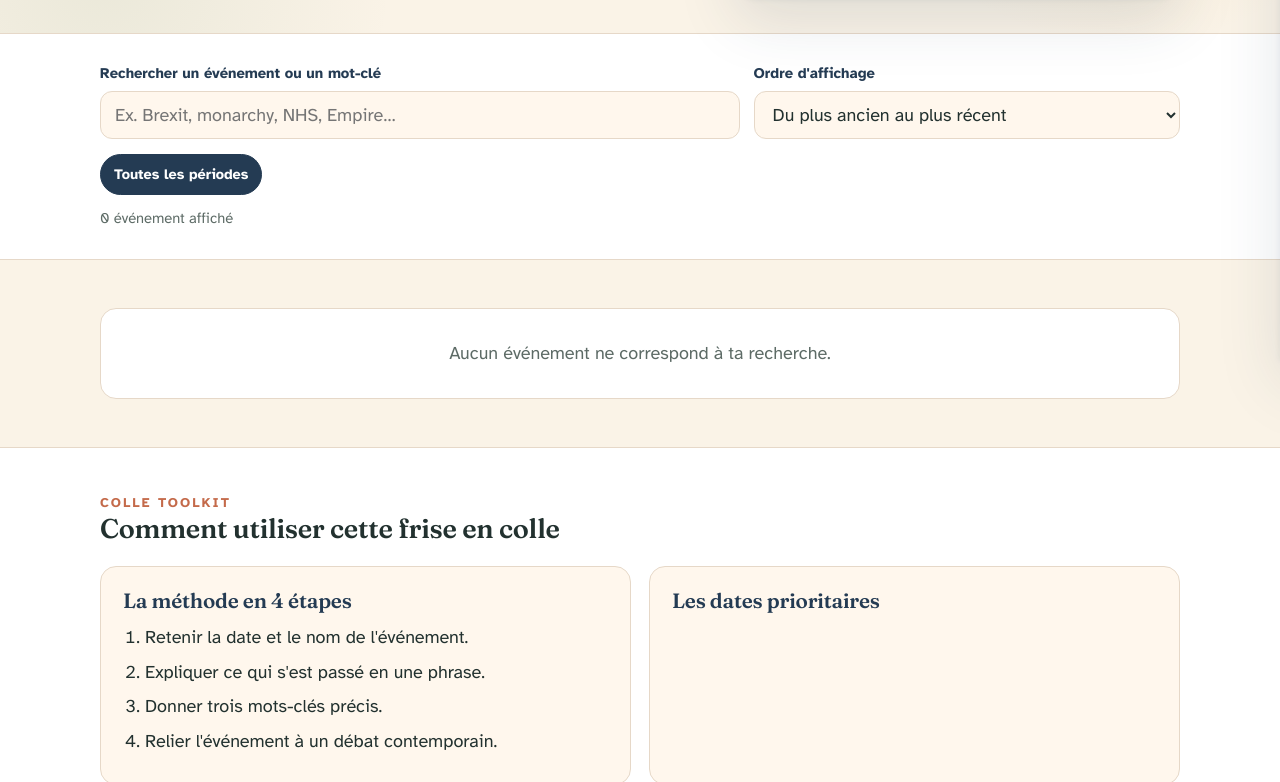
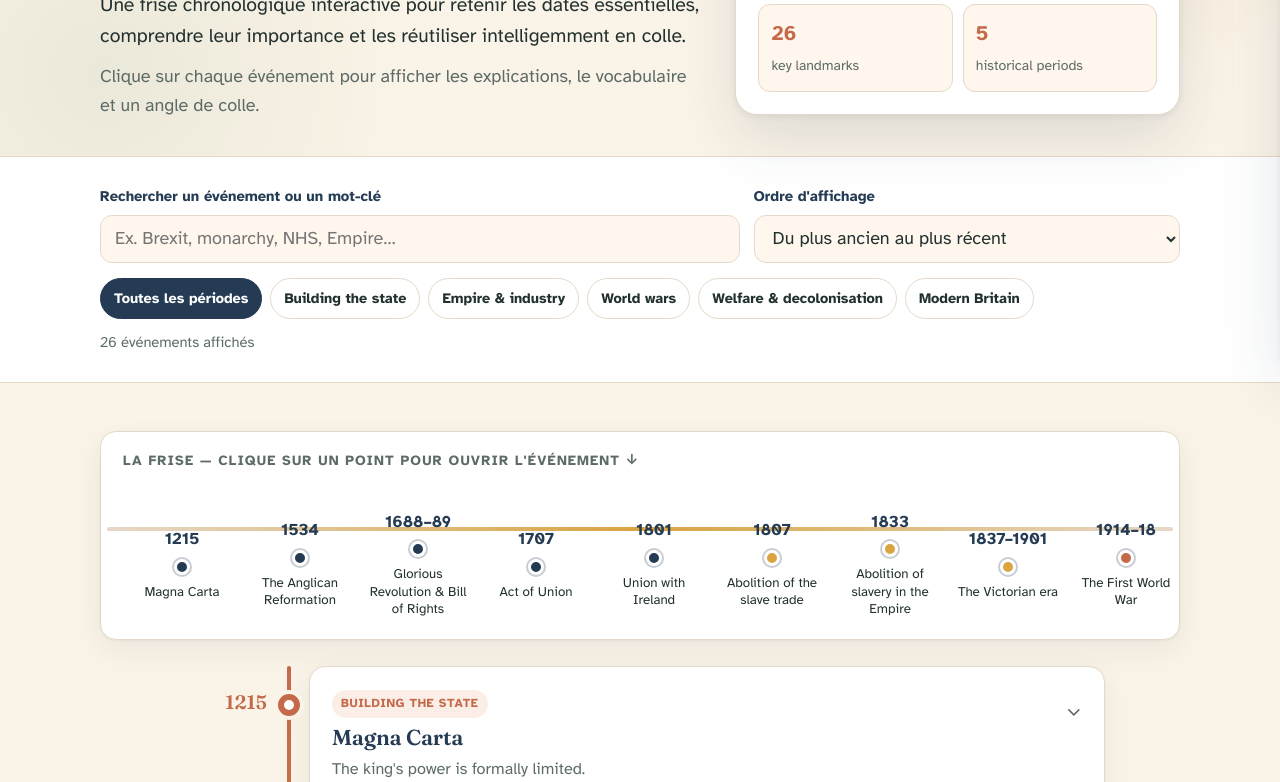
Before and after one commit to lecomteeglantine/EnglishCollesInLyon, a plain HTML site: page timelines.html in a window 1280 px wide. Shown: the part 441-1223 px from the top of the page. Drawn offline with Linux system fonts and the light colour scheme.

Commit message:
Add files via upload

```diff
--- a/timelines.html
+++ b/timelines.html
@@ -170,6 +170,20 @@ footer{border-top:1px solid var(--line);background:var(--bg2);padding:34px 0}
   .event-toggle{padding:17px}.details{padding:16px 17px 19px}
 }
 .tl-flag{display:grid;place-items:center;overflow:hidden}.tl-flag svg{width:100%;height:100%;display:block;border-radius:inherit}
+
+/* ===== frise visuelle ===== */
+.frise-wrap{background:var(--card,#fff);border:1px solid var(--line,#E6D8C8);border-radius:16px;padding:18px 6px 10px;margin-bottom:26px;box-shadow:0 1px 2px rgba(36,59,83,.05),0 10px 30px rgba(36,59,83,.07)}
+.frise-hint{font-size:.78rem;font-weight:700;letter-spacing:.08em;text-transform:uppercase;color:#5d6b66;padding:0 16px 10px}
+.frise{display:flex;overflow-x:auto;position:relative;padding:26px 16px 12px;scrollbar-width:thin}
+.frise::before{content:"";position:absolute;left:0;right:0;top:44px;height:4px;background:linear-gradient(90deg,#E6D8C8,#D9A441,#E6D8C8);border-radius:99px;min-width:100%}
+.fnode{flex:0 0 118px;position:relative;text-align:center;background:none;border:none;cursor:pointer;font-family:inherit;padding:0 6px}
+.fnode .fyear{display:block;font-weight:800;font-size:.92rem;color:#243B53;margin-bottom:6px}
+.fnode .fdot{display:block;width:16px;height:16px;border-radius:50%;margin:0 auto;border:3px solid #fff;box-shadow:0 0 0 2px rgba(36,59,83,.25)}
+.fnode .ftitle{display:block;font-size:.74rem;line-height:1.3;color:#22312F;margin-top:8px;max-height:3.9em;overflow:hidden}
+.fnode:hover .ftitle{text-decoration:underline}
+.fnode:focus-visible{outline:3px solid #C46A4A;outline-offset:3px;border-radius:10px}
+@media (max-width:640px){.fnode{flex-basis:104px}}
+
 </style>
 </head>
 <body>
@@ -260,6 +274,10 @@ footer{border-top:1px solid var(--line);background:var(--bg2);padding:34px 0}
 
 <section class="timeline-section">
   <div class="wrap">
+    <div class="frise-wrap">
+      <div class="frise-hint">La frise — clique sur un point pour ouvrir l'événement ↓</div>
+      <div class="frise" id="frise" role="list" aria-label="Frise chronologique"></div>
+    </div>
     <div class="timeline" id="timeline"></div>
     <div class="empty" id="empty">Aucun événement ne correspond à ta recherche.</div>
   </div>
@@ -301,6 +319,7 @@ footer{border-top:1px solid var(--line);background:var(--bg2);padding:34px 0}
   </div>
 </footer>
 
+<script src="timeline-data.js"></script>
 <script>
 /* ===== Frises multi-pays : les données viennent de timeline-data.js ===== */
 const T = window.TIMELINES || {};
@@ -358,6 +377,7 @@ function render(){
         </div>
       </div>
     </article>`).join("");
+  renderFrise(filtered.slice().sort((a,b)=>a.year-b.year));
   document.getElementById("resultCount").textContent=`${filtered.length} événement${filtered.length>1?"s":""} affiché${filtered.length>1?"s":""}`;
   document.getElementById("empty").style.display=filtered.length?"none":"block";
   document.querySelectorAll(".event-toggle").forEach(btn=>btn.addEventListener("click",()=>{
@@ -414,6 +434,34 @@ function loadQuiz(){
 }
 document.getElementById("quizNext").addEventListener("click",()=>{qi=(qi+1)%quiz.length;loadQuiz();});
 
+/* ===== frise visuelle ===== */
+const ERA_COLORS = ["#243B53","#D9A441","#C46A4A","#7A9B76","#0072CE","#6A4C93","#8A5A2B"];
+function eraColor(era){
+  const eras = [];
+  cur().events.slice().sort((a,b)=>a.year-b.year).forEach(e=>{ if(!eras.includes(e.era)) eras.push(e.era); });
+  return ERA_COLORS[Math.max(0, eras.indexOf(era)) % ERA_COLORS.length];
+}
+function renderFrise(list){
+  const f = document.getElementById("frise");
+  f.innerHTML = list.map((e,i)=>`
+    <button class="fnode" role="listitem" data-i="${i}" title="${escapeHTML(e.title)}">
+      <span class="fyear">${escapeHTML(e.date)}</span>
+      <span class="fdot" style="background:${eraColor(e.era)}"></span>
+      <span class="ftitle">${escapeHTML(e.title)}</span>
+    </button>`).join("");
+  f.querySelectorAll(".fnode").forEach(btn=>btn.addEventListener("click",()=>{
+    const cards = document.querySelectorAll(".event");
+    const direction = document.getElementById("sort").value;
+    const idx = direction === "asc" ? +btn.dataset.i : cards.length - 1 - (+btn.dataset.i);
+    const card = cards[idx];
+    if(!card) return;
+    const ec = card.querySelector(".event-card");
+    ec.classList.add("open");
+    ec.querySelector(".event-toggle").setAttribute("aria-expanded","true");
+    if(card.scrollIntoView) card.scrollIntoView({behavior:"smooth", block:"center"});
+  }));
+}
+
 /* init */
 renderMeta();render();buildQuiz();loadQuiz();
 
```
